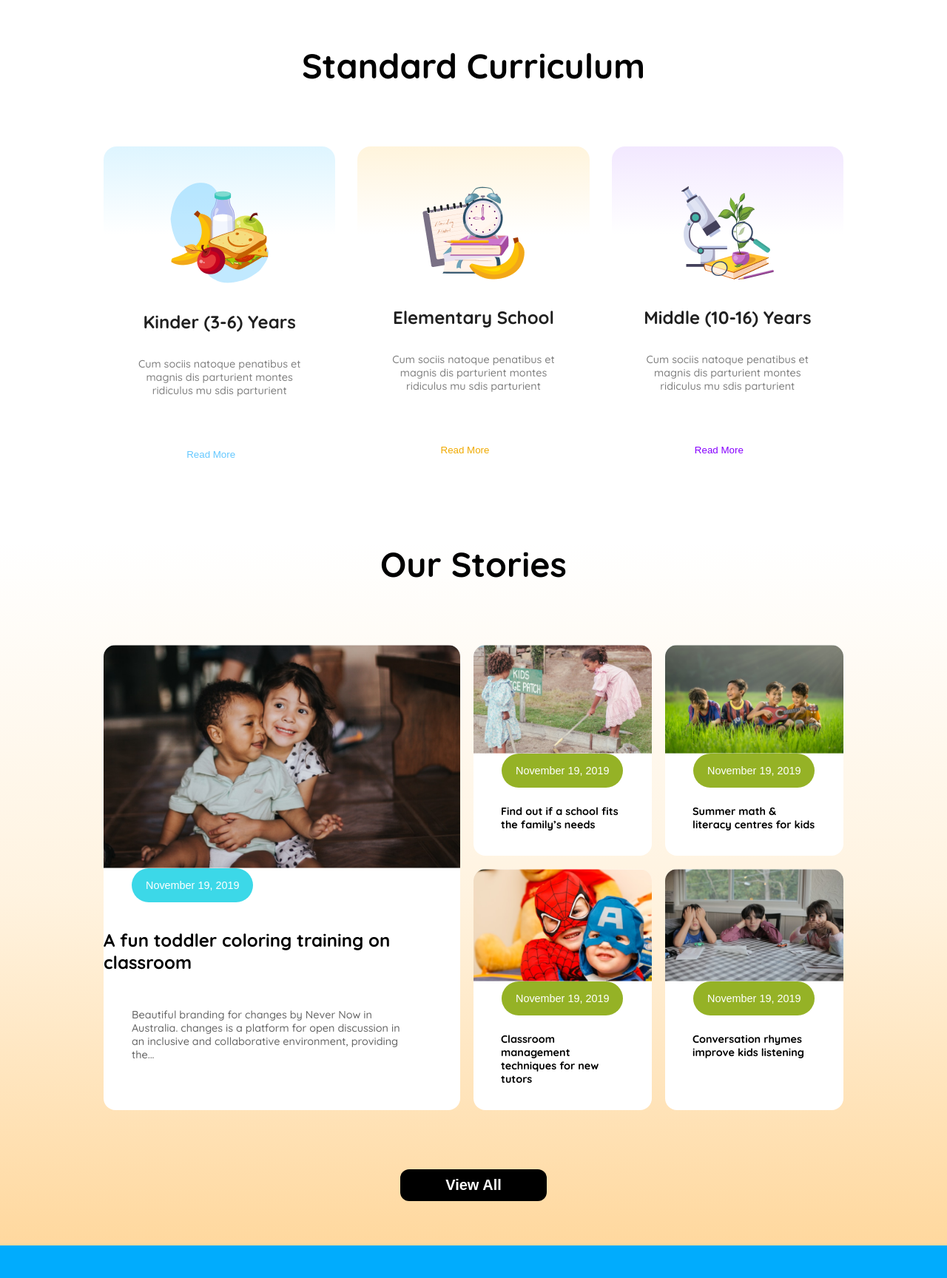
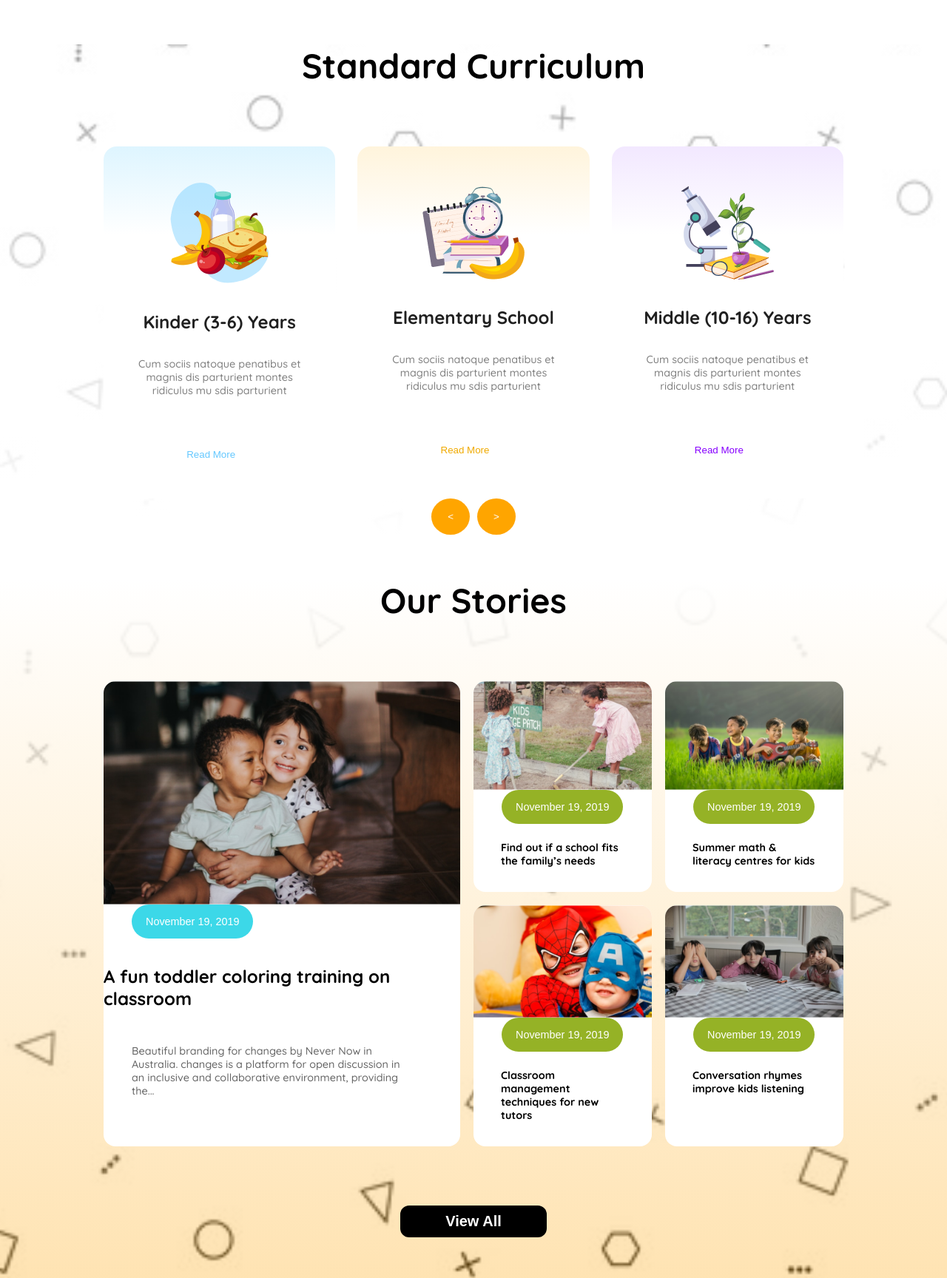
Before and after one commit to raad16/programing-hero-assignment-2, a plain HTML site: page index.html in a window 1280 px wide. Shown: the part 677-2405 px from the top of the page at 74% size. Drawn offline with Linux system fonts and the light colour scheme.

Commit message:
added arrow and background image

```diff
--- a/index.html
+++ b/index.html
@@ -35,7 +35,7 @@
         </div>
     </header>
         <main>
-        <section class="curriculum">
+        <section class="curriculum background-image">
             <h2 class="curriculum-title">Standard Curriculum</h2>
             <div class="curriculum-card">
                 <div class="card one">
@@ -62,6 +62,10 @@
                         <button class="read-more-btn btn-color-3">Read More</button>
                     </div>
                 </div>
+            </div>
+            <div class="arrow-buttons">
+                <button class="arrow left"><</button>
+                <button class="arrow right">></button>
             </div>
         </section>
         <section class="stories-section">
--- a/style/school.css
+++ b/style/school.css
@@ -10,6 +10,12 @@
     margin: 0;
     padding: 0;
 }
+
+.background-image{
+    background: linear-gradient(rgba(255, 255, 255, 0.6), rgb(255, 255, 255)), url("../assets/background.jpg") no-repeat center/cover;;
+}
+
+
 
 .orange{
     color: orange;
@@ -195,9 +201,27 @@
 .btn-color-3{
     color: #8700FF;
 }
+.arrow-buttons{
+    display: flex;
+    gap: 10px;
+    justify-content: center;
+    align-items: center;
+}
+.arrow{
+    background-color: orange;
+    padding: 17px 22px;
+    border: none;
+    border-radius: 50%;
+    color: #FFFFFF;
+}
+
 
 .stories-section{
-    background: linear-gradient(to bottom, #ffffff, #fff3e0, #ffd89e);
+    background:
+    linear-gradient(to top, rgba(254, 163, 1, 0.3), rgba(255, 255, 255, 1)),
+    url("../assets/background.jpg");
+    background-size: cover;
+    background-position: center;
 }
 
 .section-title{
@@ -368,9 +392,7 @@ footer{
 
 @media screen and (max-width: 576px) {
 
-    body{
-        max-width: 390px;
-    }
+
     .navbar{
         margin: 0;
         padding: 12px 16px;
@@ -383,7 +405,8 @@ footer{
 
 
 
-    .brand{
+    .brand,
+    .arrow-buttons{
         display: none;
     }
 
@@ -416,9 +439,7 @@ footer{
         grid-template-columns: repeat(1, 1fr);
     }
 
-    .curriculum{
-        max-width: 390px;
-    }
+
 
     .curriculum-description,
     .stories-grid{
@@ -441,7 +462,7 @@ footer{
         margin: 0 16px;
     }
     .story-card.large{
-        grid-column: span 2;
+        display: none;
     }
     .stories-section{
 
```
Also changed, not shown: assets/Geometric Shapes on Gray Background.png (added), assets/background.jpg (added).
